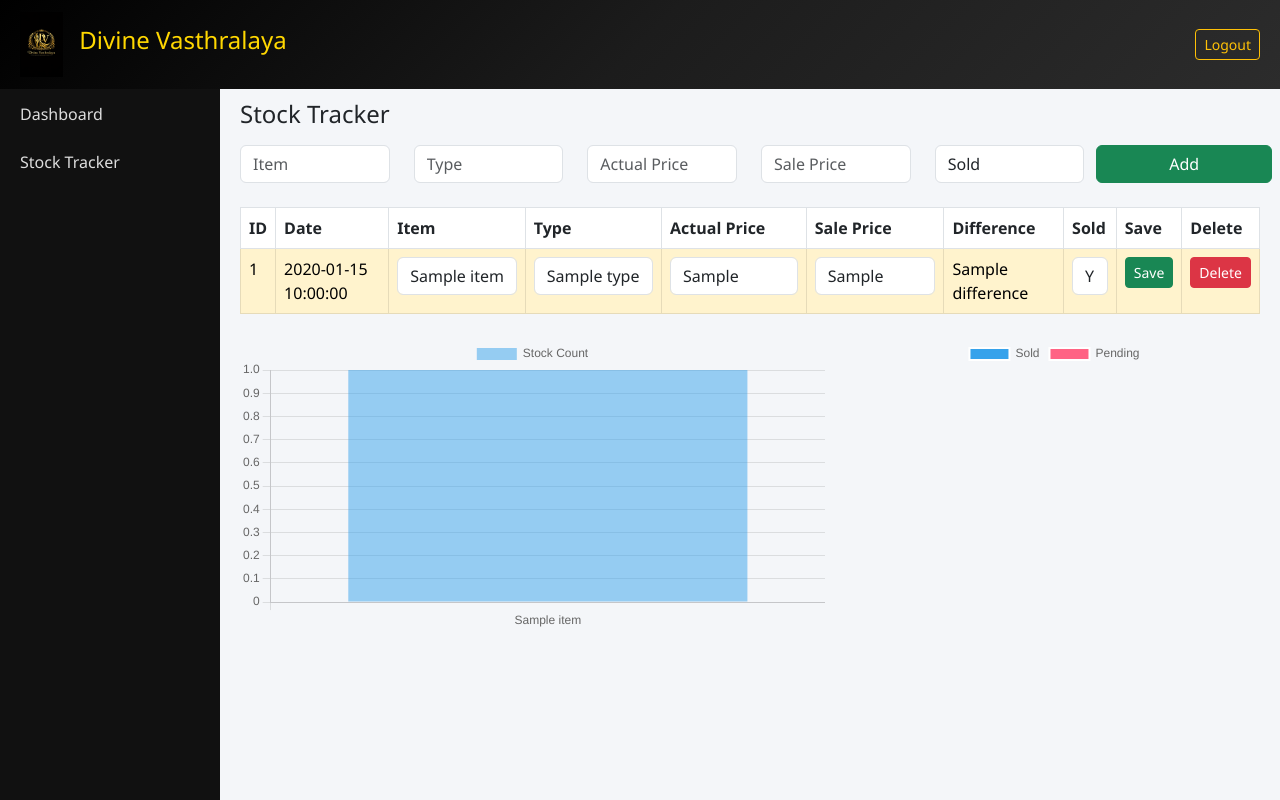
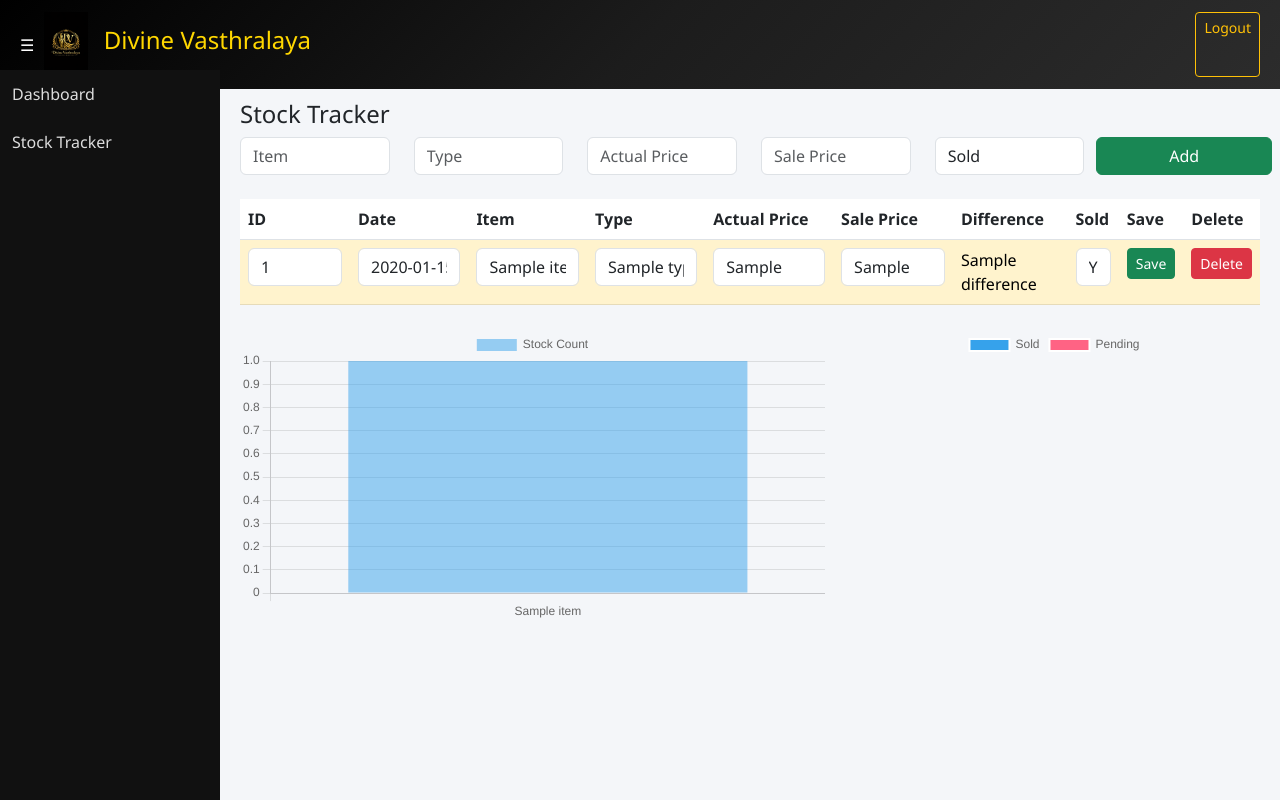
Before and after one commit to devopsplaynew/divine_vashthralaya, a Flask app: template templates/stocks.html in a window 1280 px wide. Run offline with Flask 3, Linux system fonts and the light colour scheme; the template is opened without the code that fills it: most values are stand-ins (such as "Sample title", 1, 10 or a date in 2020); parts of the project's set-up code (start-up, migrations or seed data) failed here and were passed over.

Commit message:
Update stocks.html

```diff
--- a/templates/stocks.html
+++ b/templates/stocks.html
@@ -9,132 +9,82 @@
 <script src="https://cdn.jsdelivr.net/npm/chart.js"></script>
 
 <style>
+body { margin:0; font-family:'Segoe UI'; background:#f4f6f9; }
 
-/* SAME THEME AS DASHBOARD */
-body {
-    margin: 0;
-    font-family: 'Segoe UI';
-    background: #f4f6f9;
+.header {
+    background: linear-gradient(135deg,#000,#1c1c1c,#2c2c2c);
+    color:#FFD700;
+    padding:12px 20px;
+    position:fixed;
+    width:100%;
+    top:0;
 }
 
-/* HEADER */
-.header {
-    background: linear-gradient(135deg, #000000, #1c1c1c, #2c2c2c);
-    color: #FFD700;
-    padding: 12px 20px;
-    position: fixed;
-    width: 100%;
-    top: 0;
-    z-index: 1000;
-}
+.header img { height:65px; }
 
-.header img {
-    height: 65px;
-}
-
-.menu-btn {
-    display: none;
-}
-
-/* SIDEBAR */
 .sidebar {
-    width: 220px;
-    height: 100vh;
-    position: fixed;
-    top: 70px;
-    left: 0;
-    background: #111;
-    padding-top: 20px;
+    width:220px;
+    height:100vh;
+    position:fixed;
+    top:70px;
+    background:#111;
 }
 
 .sidebar a {
-    display: block;
-    color: #ddd;
-    padding: 12px 20px;
-    text-decoration: none;
+    display:block;
+    color:#ddd;
+    padding:12px;
+    text-decoration:none;
 }
 
 .sidebar a:hover {
-    background: #FFD700;
-    color: black;
+    background:#FFD700;
+    color:black;
 }
 
-/* CONTENT */
 .content {
-    margin-left: 220px;
-    margin-top: 80px;
-    padding: 20px;
+    margin-left:220px;
+    margin-top:80px;
+    padding:20px;
 }
 
-/* TABLE */
-.table thead {
-    background: black;
-    color: white;
+.table thead { background:black; color:white; }
+
+@media(max-width:768px){
+.sidebar{display:none;}
+.content{margin-left:0;}
 }
-
-/* MOBILE */
-@media (max-width: 768px) {
-    .sidebar {
-        display: none;
-        position: absolute;
-        z-index: 1000;
-    }
-    .content {
-        margin-left: 0;
-    }
-    .menu-btn {
-        display: block;
-        color: white;
-        font-size: 20px;
-        cursor: pointer;
-    }
-}
-
 </style>
 </head>
 
 <body>
 
-<!-- HEADER -->
-<div class="header d-flex justify-content-between align-items-center">
+<div class="header d-flex justify-content-between">
 <div class="d-flex align-items-center">
-        <span class="menu-btn me-3" onclick="toggleSidebar()">☰</span>
-        <img src="{{ url_for('static', filename='logo.png') }}" class="me-3">
-        <h4>Divine Vasthralaya</h4>
+<span onclick="toggleSidebar()" style="cursor:pointer;color:white;margin-right:10px;">☰</span>
+<img src="{{ url_for('static', filename='logo.png') }}">
+<h4 class="ms-3">Divine Vasthralaya</h4>
 </div>
 <a href="/logout" class="btn btn-outline-warning btn-sm">Logout</a>
 </div>
 
-<!-- SIDEBAR -->
 <div class="sidebar" id="sidebar">
 <a href="/">Dashboard</a>
 <a href="/stocks">Stock Tracker</a>
 </div>
 
-<!-- CONTENT -->
 <div class="content">
 
 <h4>Stock Tracker</h4>
 
-<!-- ADD FORM -->
-<form method="POST" action="/add_stock" class="row mt-3">
+<form method="POST" action="/add_stock" class="row">
 <input name="id" type="hidden">
+<input name="date" type="hidden">
 
-    <div class="col">
-        <input name="item" class="form-control" placeholder="Item">
-    </div>
-
-    <div class="col">
-        <input name="type" class="form-control" placeholder="Type">
-    </div>
-
-    <div class="col">
-        <input name="actual" type="number" class="form-control" placeholder="Actual Price">
-    </div>
-
-    <div class="col">
-        <input name="sale" type="number" class="form-control" placeholder="Sale Price">
-    </div>
+<div class="col"><input name="item" class="form-control" placeholder="Item"></div>
+<div class="col"><input name="type" class="form-control" placeholder="Type"></div>
+<div class="col"><input name="actual" class="form-control" placeholder="Actual Price"></div>
+<div class="col"><input name="sale" class="form-control" placeholder="Sale Price"></div>
 
 <div class="col">
 <select name="sold" class="form-control">
@@ -146,33 +96,25 @@ body {
 <button class="btn btn-success col">Add</button>
 </form>
 
-<!-- TABLE -->
-<div class="mt-4">
-<table class="table table-bordered table-hover">
+<table class="table mt-4">
 <thead>
 <tr>
-<th>ID</th>
-<th>Date</th>
-<th>Item</th>
-<th>Type</th>
-<th>Actual Price</th>
-<th>Sale Price</th>
-<th>Difference</th>
-<th>Sold</th>
-<th>Save</th>
-<th>Delete</th>
+<th>ID</th><th>Date</th><th>Item</th><th>Type</th>
+<th>Actual Price</th><th>Sale Price</th>
+<th>Difference</th><th>Sold</th>
+<th>Save</th><th>Delete</th>
 </tr>
 </thead>
 
 <tbody>
 {% for r in records %}
 <tr class="{% if r.Sold=='Y' %}table-success{% else %}table-warning{% endif %}">
+<form method="POST" action="/update_stock">
 
-<form method="POST" action="/update_stock">
 <input type="hidden" name="row_id" value="{{r.index}}">
 
-<td>{{ loop.index }}</td>
-<td>{{r.get('Date','')}}</td>
+<td><input name="id" value="{{r.ID}}" class="form-control"></td>
+<td><input name="date" value="{{r['Date']}}" class="form-control"></td>
 
 <td><input name="item" value="{{r.Item}}" class="form-control"></td>
 <td><input name="type" value="{{r.Type}}" class="form-control"></td>
@@ -192,71 +134,47 @@ body {
 <td><button class="btn btn-success btn-sm">Save</button></td>
 
 <td>
-<a href="/delete_stock/{{r.index}}"
-class="btn btn-danger btn-sm"
-onclick="return confirm('Delete stock?')">
-Delete
-</a>
+<a href="/delete_stock/{{r.index}}" class="btn btn-danger btn-sm"
+onclick="return confirm('Delete stock?')">Delete</a>
 </td>
 
 </form>
-
 </tr>
 {% endfor %}
 </tbody>
 </table>
-</div>
 
-<!-- CHARTS -->
 <div class="row mt-4">
-
-<!-- BAR CHART -->
-<div class="col-md-7">
-<canvas id="barChart"></canvas>
-</div>
-
-<!-- SMALL PIE -->
-<div class="col-md-5">
-<canvas id="pieChart" style="max-height:250px;"></canvas>
-</div>
-
+<div class="col-md-7"><canvas id="barChart"></canvas></div>
+<div class="col-md-5"><canvas id="pieChart" style="max-height:250px;"></canvas></div>
 </div>
 
 </div>
 
 <script>
-
-// SIDEBAR
 function toggleSidebar(){
-    let s = document.getElementById("sidebar");
-    s.style.display = (s.style.display==="block") ? "none" : "block";
+let s=document.getElementById("sidebar");
+s.style.display=(s.style.display==="block")?"none":"block";
 }
 
-// PIE CHART
-new Chart(document.getElementById('pieChart'), {
+// PIE
+new Chart(document.getElementById('pieChart'),{
 type:'pie',
-data:{
-labels:['Sold','Pending'],
-datasets:[{
-data:[{{sold}},{{pending}}]
-}]
-}
+data:{labels:['Sold','Pending'],
+datasets:[{data:[{{sold}},{{pending}}]}]}
 });
 
-// BAR CHART (ITEM COUNTS)
-let items = {};
+// BAR
+let items={};
 {% for r in records %}
-items["{{r.Item}}"] = (items["{{r.Item}}"] || 0) + 1;
+items["{{r.Item}}"]=(items["{{r.Item}}"]||0)+1;
 {% endfor %}
 
-new Chart(document.getElementById('barChart'), {
+new Chart(document.getElementById('barChart'),{
 type:'bar',
-data:{
-labels:Object.keys(items),
-datasets:[{label:'Stock Count', data:Object.values(items)}]
-}
+data:{labels:Object.keys(items),
+datasets:[{label:'Stock Count',data:Object.values(items)}]}
 });
-
 </script>
 
 </body>
```
Lines whose indentation alone changed are shown as unchanged.
